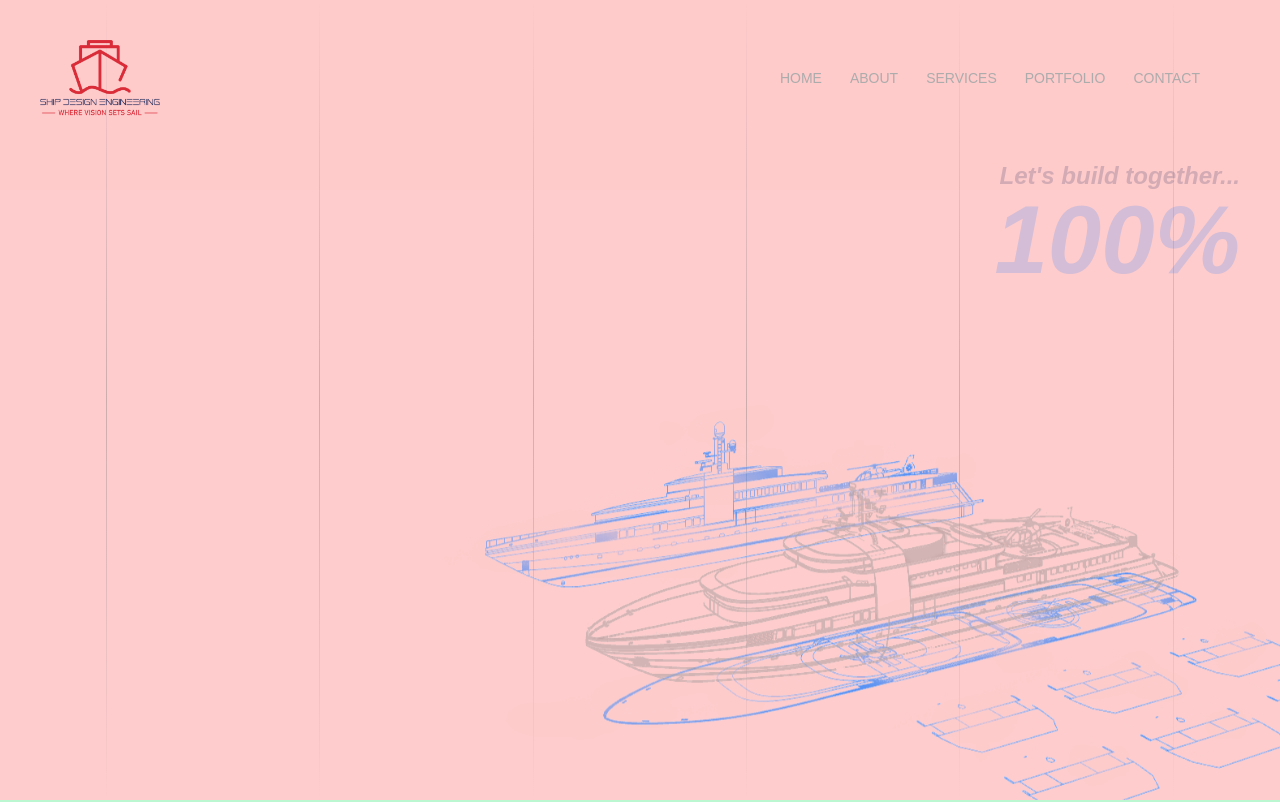
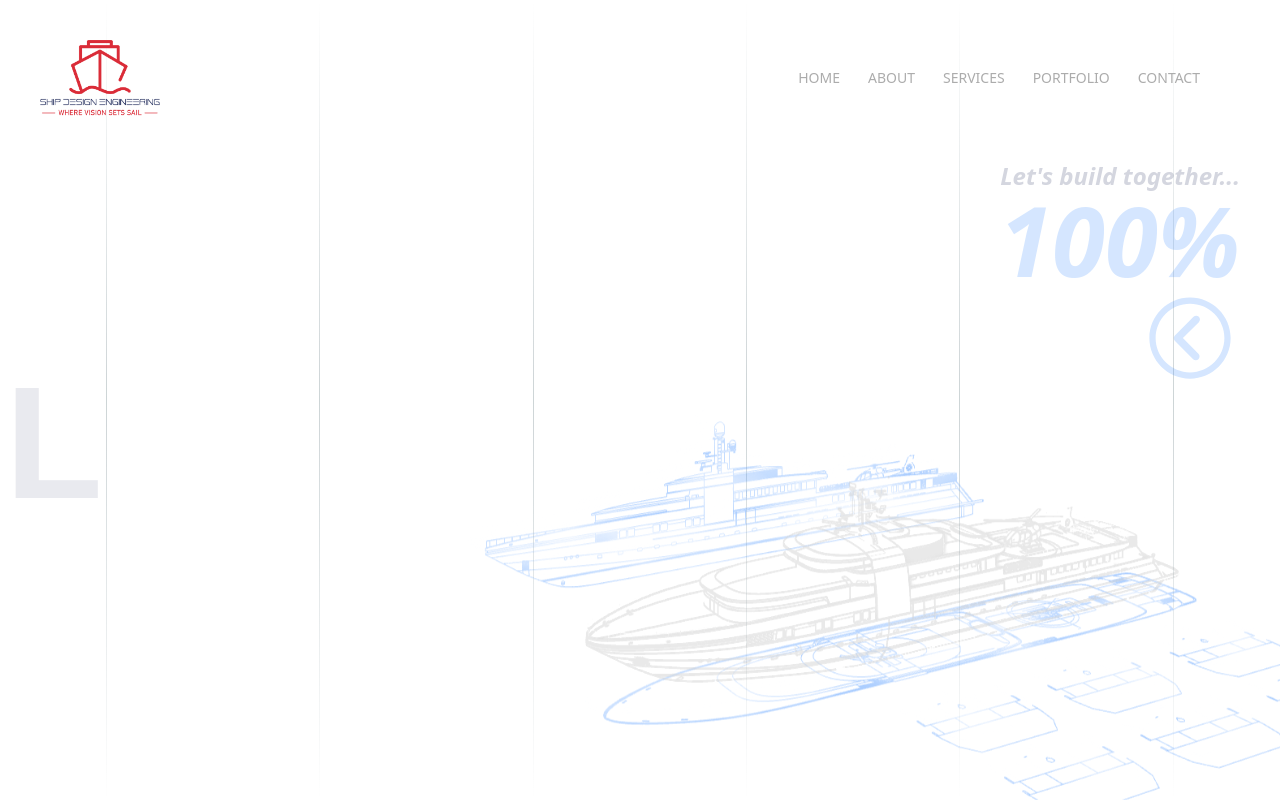
Before and after one commit to RazvanGP/website-di, a Next.js app: page / in a window 1280 px wide. Shown: the top 802 px of the page. Built offline with nearby package versions, Linux system fonts and the light colour scheme.

Commit message:
horizontal scroll effect

```diff
--- a/app/components/Backgound.js
+++ b/app/components/Backgound.js
@@ -2,6 +2,7 @@
 import { motion } from "framer-motion";
 import { useState, useContext, useEffect } from "react";
 import { Context } from "./Context";
+import { IoIosArrowDropdown, IoIosArrowDropleft } from "react-icons/io";
 
 const Backgound = () => {
   const { scrollYValue } = useContext(Context);
@@ -20,7 +21,7 @@ const Backgound = () => {
 
   return (
     <div className="select-none">
-      <div className="opacity-80">
+      <div className="opacity-40">
         <motion.img
           src="/bg-1.png"
           className="fixed bottom-0 left-0 w-full"
@@ -58,6 +59,11 @@ const Backgound = () => {
         <p className="text-6xl md:text-8xl text-accent-blue">
           {Math.round(progress * 100) + "%"}
         </p>
+        {scrollYValue <= 0.95 ? (
+          <IoIosArrowDropdown size={100} color="#2E84FF" />
+        ) : (
+          <IoIosArrowDropleft size={100} color="#2E84FF" />
+        )}
       </div>
     </div>
   );
--- a/app/components/HeroSection.js
+++ b/app/components/HeroSection.js
@@ -1,19 +1,29 @@
-"use client";
-import { motion } from "framer-motion";
+import { motion, useTransform, useScroll } from "framer-motion";
+import { useRef } from "react";
 
-const HeroSection = () => {
+const TestHorizontalCarousel = () => {
+  const targetRef = useRef(null);
+  const { scrollYProgress } = useScroll({
+    target: targetRef,
+  });
+
+  const x = useTransform(scrollYProgress, [0, 1], ["1%", "-95%"]);
   return (
-    <motion.section
-      className="font-titling-gothic text-primary-blue font-bold py-5 md:py-28 px-10 bg-gradient-to-r from-[rgba(0,110,255,0.1)]  to-opacity-0 w-full md:w-3/4 "
-      // initial={{ y: -1000, opacity: 0 }}
-      // animate={{ y: 0, opacity: 1 }}
-      // transition={{ duration: 0.8, delay: 0.2 }}
-    >
-      <h1 className="text-xl text-accent-red">SHIP DESIGN ENGINEERING</h1>
-
-      <h2 className="text-6xl font-black">WHERE VISION SETS SAIL</h2>
-    </motion.section>
+    <section className="relative h-[300vh] ">
+      <div className="sticky top-0 flex h-screen items-center overflow-hidden">
+        <motion.div style={{ x }} className="flex gap-4">
+          <div className="h-[450px] min-w-max  font-bold pt-28 font-primary">
+            <h1 className="text-3xl text-accent-red font-bold tracking-widest sticky left-0 translate-x-0">
+              SHIP DESIGN ENGINEERING
+            </h1>
+            <p className="text-[10rem] text-primary-blue font-black opacity-10">
+              WHERE VISION SETS SAIL
+            </p>
+          </div>
+        </motion.div>
+      </div>
+    </section>
   );
 };
 
-export default HeroSection;
+export default TestHorizontalCarousel;
--- a/app/layout.js
+++ b/app/layout.js
@@ -1,11 +1,8 @@
 import Provider from "./components/Context";
-import { Inter } from "next/font/google";
 import "./globals.css";
 import Backgound from "./components/Backgound";
 import Nav from "./components/Nav";
 import Lines from "./components/Lines";
-
-const inter = Inter({ subsets: ["latin"] });
 
 export const metadata = {
   title: "Ship Design Engineering",
@@ -16,7 +13,7 @@ export default function RootLayout({ children }) {
   return (
     <html lang="en" className="scroll-smooth snap-mandatory snap-y">
       <Provider>
-        <body className={inter.className + " " + "no-scrollbar"}>
+        <body className={`no-scrollbar`}>
           <Lines />
           <Backgound />
           <Nav />
--- a/app/page.js
+++ b/app/page.js
@@ -15,6 +15,8 @@ const homeSectionsVariants = {
     y: 0,
     transition: {
       type: "spring",
+      bounce: 0.4,
+      duration: 0.8,
     },
   },
 };
@@ -23,18 +25,9 @@ export default function Home() {
   const { scrollYValue } = useContext(Context);
 
   return (
-    <div className="">
-      <section className="min-h-screen bg-red-200 "></section>
-      <section className="min-h-screen bg-green-200 "></section>
-      <section className="min-h-screen bg-blue-200 "></section>
-      <section className="min-h-screen bg-purple-200 "></section>
-      {/* <motion.section className="min-h-screen snap-center flex items-center">
-        <HeroSection />
-      </motion.section>
-      <section className="min-h-screen snap-center flex items-center">
-        <WelcomeSection />
-      </section>
-      <section className="min-h-screen snap-center bg-green-200 "></section> */}
+    <div>
+      <HeroSection />
+      <HeroSection />
     </div>
   );
 }
--- a/tailwind.config.js
+++ b/tailwind.config.js
@@ -8,7 +8,8 @@ module.exports = {
   theme: {
     extend: {
       fontFamily: {
-        "titling-gothic": ["TitlingGothicFBCond-Ext", "sans-serif"],
+        primary: ["TitlingGothicFBCond-Ext", "sans-serif"],
+        secondary: ["Didact Gothic", "sans-serif"],
       },
       colors: {
         "primary-blue": "#283260",
```
